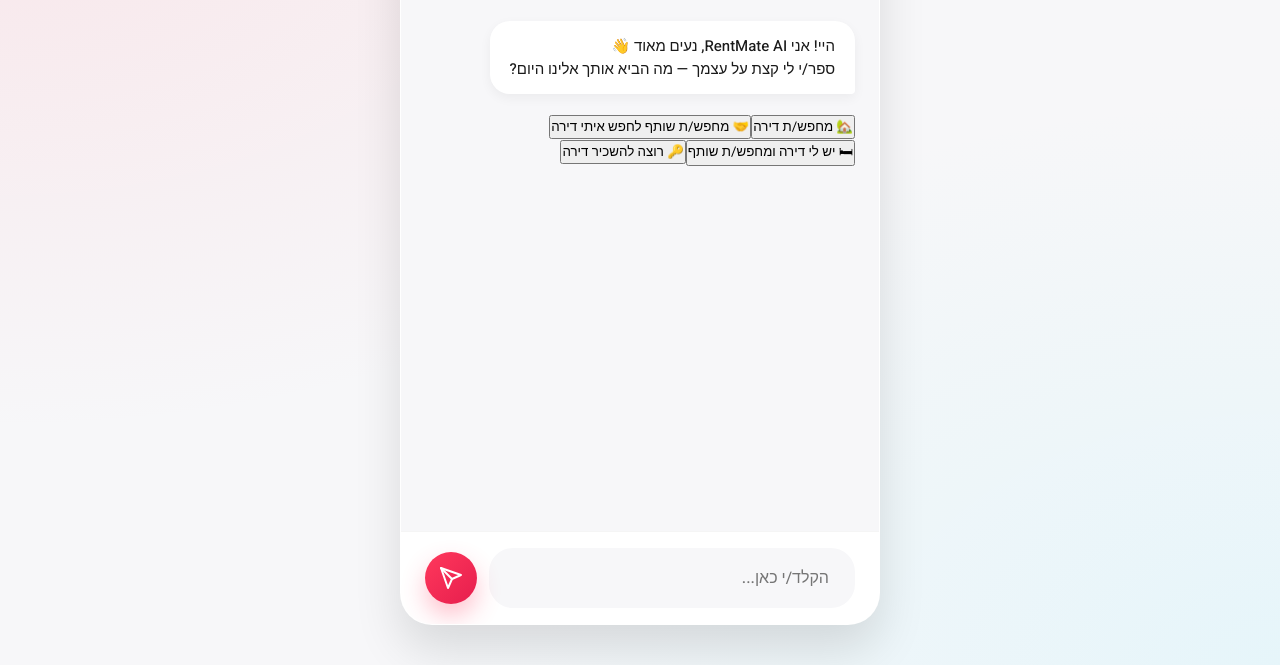
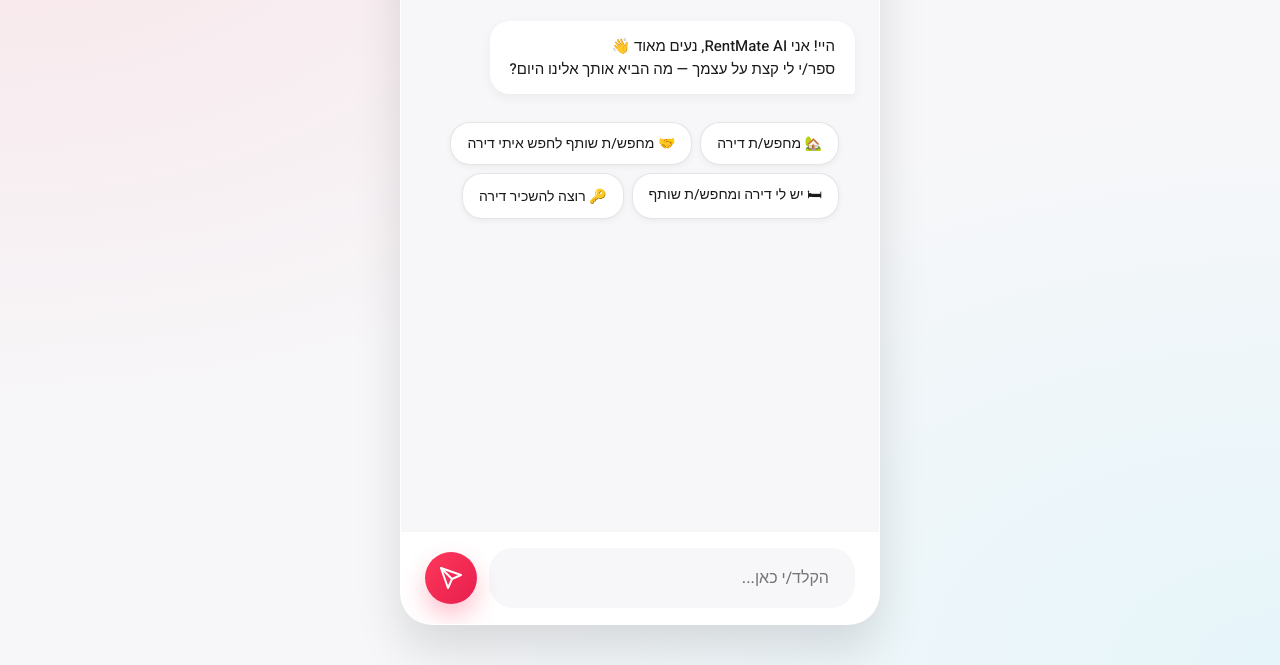
Before and after one commit to 7128romial/rentmate, a website built with Vite: page frontend/onboarding.html in a window 1280 px wide. Shown: the part 135-800 px from the top of the page. Built offline with nearby package versions, Linux system fonts and the light colour scheme; no server answers.

Commit message:
Add quick-reply button styles for chat onboarding
Co-Authored-By: Claude Opus 4.7 (1M context) <noreply@anthropic.com>

```diff
--- a/frontend/style.css
+++ b/frontend/style.css
@@ -2061,3 +2061,37 @@ h1, h2, h3 {
   .welcome-subtitle { font-size: 20px; max-width: 600px; margin-bottom: 24px; }
   .welcome-hero { margin-bottom: 48px; }
 }
+
+/* Chat Onboarding Quick Replies */
+.quick-reply-row {
+  display: flex;
+  flex-wrap: wrap;
+  gap: 8px;
+  margin-top: 8px;
+  margin-bottom: 16px;
+  padding: 0 16px;
+}
+.quick-reply {
+  background: white;
+  border: 1px solid rgba(0, 0, 0, 0.1);
+  border-radius: 20px;
+  padding: 10px 16px;
+  font-size: 14px;
+  font-weight: 500;
+  color: var(--text-main);
+  cursor: pointer;
+  transition: all 0.2s ease;
+  box-shadow: 0 2px 6px rgba(0,0,0,0.05);
+  font-family: inherit;
+}
+.quick-reply:hover {
+  background: rgba(255, 56, 92, 0.05);
+  border-color: #FF385C;
+  color: #FF385C;
+  transform: translateY(-1px);
+  box-shadow: 0 4px 12px rgba(255, 56, 92, 0.15);
+}
+.quick-reply-other {
+  background: #f8f8f8;
+  color: var(--text-muted);
+}
```
